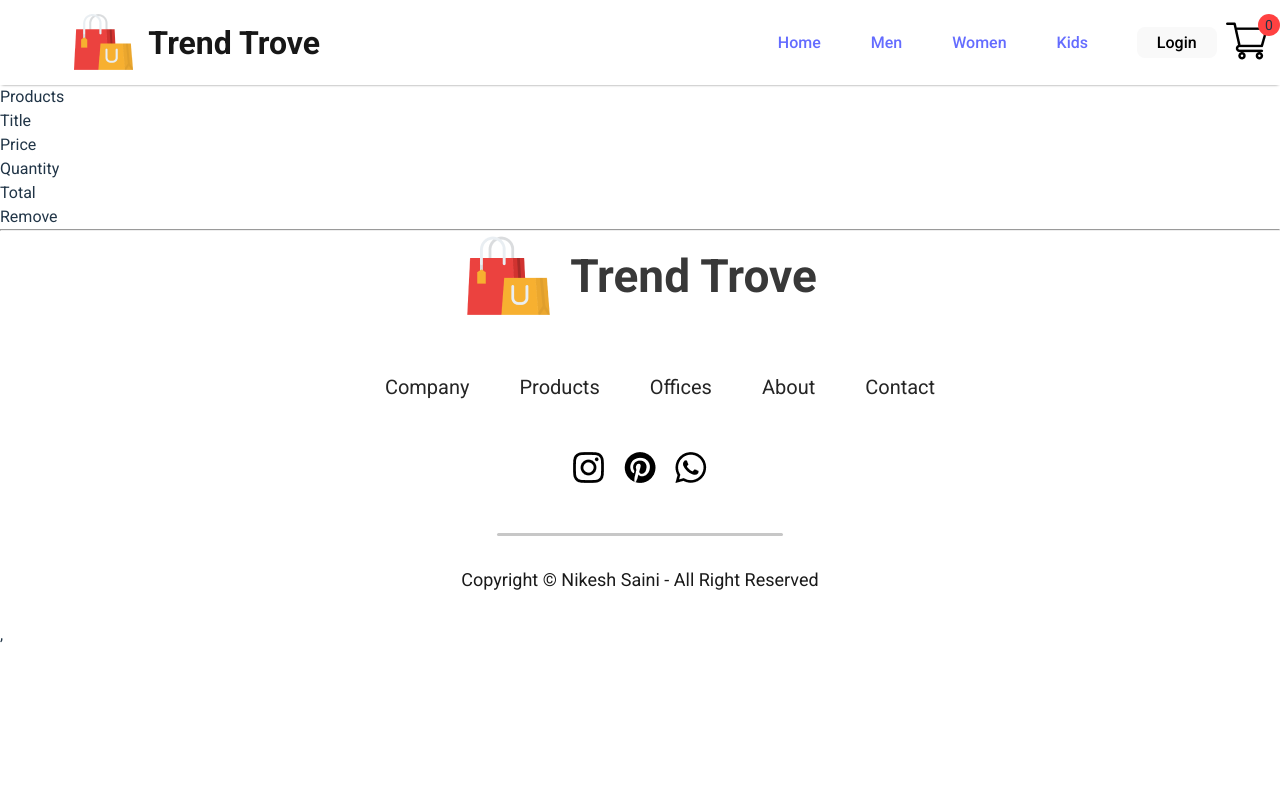
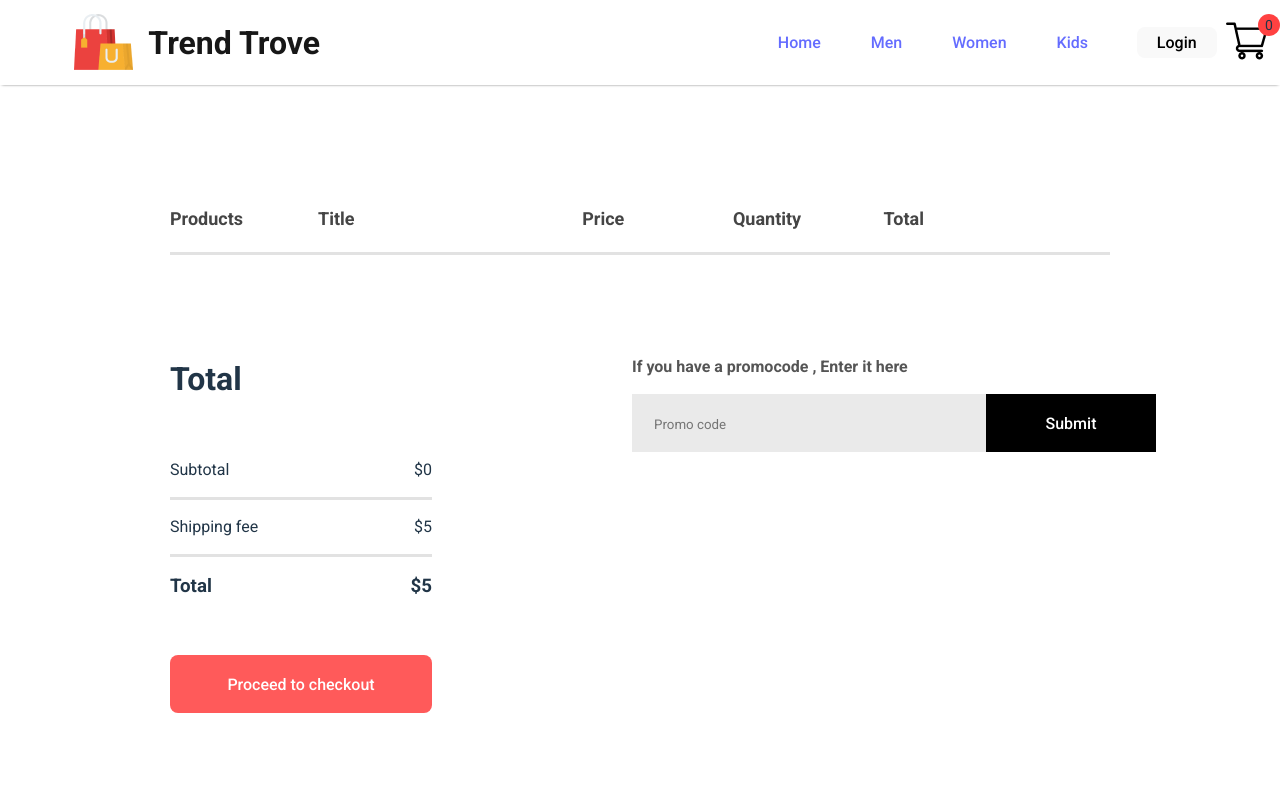
Before and after one commit to nikeshSaini/Trend-trove, a React app in the folder frontend/: page /cart in a window 1280 px wide. Shown: the top 800 px of the page. Built offline with nearby package versions, Linux system fonts and the light colour scheme; the HTML template or start-up script is replaced by a standard one.

Commit message:
cart page done

```diff
--- a/frontend/src/components/cartItems/cartitems.css
+++ b/frontend/src/components/cartItems/cartitems.css
@@ -0,0 +1,111 @@
+.cartitems{
+     margin: 100px 170px;
+}
+.cartitems hr{
+    height: 3px;
+    background:#e2e2e2;
+    border: 0;
+}
+
+.cartitems-format-main{
+    display: grid;
+    grid-template-columns: 0.5fr 2.5fr 1fr 1fr 1fr 1fr ;
+    align-items: center;
+    gap: 75px;
+    padding: 20px 0px;
+    color: #454545;
+    font-size: 18px;
+    font-weight: 600;
+}
+
+.cartitem-format{
+    font-size: 17px;
+    font-weight: 500;
+}
+.carticon-product-icon{
+    height: 62px;
+}
+
+.cartitem-remove-icon{
+    width: 15px;
+    margin: 0px  40px;
+    cursor: pointer;
+}
+
+.cartitems-quantity{
+    display: flex;
+    justify-content: space-around;
+    align-items: center;
+    gap: 10px;
+    width: 125px;
+     height: 50px;
+     border: 2px solid #ebebeb;
+}
+.cartitems-quantity p{
+
+    height: 100%;
+    width: 25px;
+    font-size: 22px;
+    padding: 10px 15px;
+    font-weight: 700;
+    cursor: pointer;
+}
+
+.cartitem-down{
+    display: flex;
+    margin: 100px 0px;
+}
+.cartitem-total{
+    flex: 1;
+    display: flex;
+    flex-direction: column;
+    margin-right: 200px;
+    gap: 40px;
+}
+.cartitem-total-item{
+    display: flex;
+    padding: 15px 0px;
+    justify-content: space-between;
+}
+.cartitem-total-button{
+    width: 262px;
+    outline: none;
+    height: 58px;
+    background-color: #ff5a5a;
+    border: none;
+    color: #fff;
+    font-size: 16px;
+}
+.cartitem-promocode{
+    flex: 1;
+    font-size: 16px;
+    font-weight: 600;
+}
+.cartitem-promocode p{
+    color: #555;
+}
+
+.cartitem-promobox{
+    width: 504px;
+    margin-top: 15px;
+    padding-left: 20px;
+    height: 58px;
+    background-color: #eaeaea;
+}
+
+.cartitem-promobox input{
+    background-color: transparent;
+    height: 50px;
+    width: 330px;
+    border: none;
+    outline: none;
+}
+.cartitem-promobox button{
+    width: 170px;
+    height: 58px;
+    border-radius: 0px;
+    font-size: 16px;
+    background: #000;
+    color: #fff;
+    cursor: pointer;
+}
--- a/frontend/src/components/cartItems/cartitems.jsx
+++ b/frontend/src/components/cartItems/cartitems.jsx
@@ -5,7 +5,7 @@ import remove_icon from '../Assets/cart_cross_icon.png';
 
 
 export default function CartItem(){
-    const {all_product, cartItems,removeFromCart} = useContext(ShopContext);
+    const {all_product, cartItems,removeFromCart, addToCart,gettotalamount} = useContext(ShopContext);
 
     return (
        <div className="cartitems">
@@ -15,26 +15,62 @@ export default function CartItem(){
                 <p>Price </p>
                 <p>Quantity</p>
                 <p>Total</p>
-                <p>Remove</p>
+
             </div>
             <hr />
             {all_product.map((e)=>{
                 if(cartItems[e.id] >0){
                     return (
                     <div>
-                        <div className="cartitem-format">
+                        <div className="cartitem-format  cartitems-format-main">
                             <img src={e.image} alt="" className='carticon-product-icon'/>
                             <p>{e.name}</p>
-                            <p>{e.new_price}</p>
-                            <button className='cartitems-quantity'>{cartItems[e.id]}</button>
-                            <p>{e.new_price*cartItems[e.id]}</p>
-                            <img src={remove_icon} onClick={()=>{removeFromCart(e.id)}} alt="" />
+                            <p>${e.new_price}</p>
+                            <button className='cartitems-quantity' >
+                                <p onClick={()=>{removeFromCart(e.id)}}>-</p>
+                                    {cartItems[e.id]}
+                                <p onClick={()=>{addToCart(e.id)}}>+</p></button>
+
+                            <p>${e.new_price*cartItems[e.id]}</p>
+
                         </div>
                         <hr />
                     </div>)
                 }
+                return null;
             })}
 
+            <div className="cartitem-down">
+                <div className="cartitem-total">
+                    <h1>Total</h1>
+                    <div>
+                        <div className="cartitem-total-item">
+                            <p>Subtotal</p>
+                            <p>${gettotalamount()}</p>
+                        </div>
+                        <hr />
+                        <div className="cartitem-total-item">
+                            <p>Shipping fee</p>
+                            <p>{gettotalamount()>100?"Free" :"$5"}</p>
+                        </div>
+                        <hr />
+                        <div className="cartitem-total-item">
+                            <h3>Total</h3>
+                            <h3>${gettotalamount()>100?gettotalamount():gettotalamount()+5}</h3>
+                        </div>
+
+                    </div>
+
+                    <button className='cartitem-total-button'>Proceed to checkout</button>
+                </div>
+                <div className="cartitem-promocode">
+                    <p>If you have a promocode , Enter it here</p>
+                    <div className="cartitem-promobox">
+                        <input type="text" name="" id="" placeholder='Promo code'/>
+                        <button>Submit</button>
+                    </div>
+                </div>
+            </div>
        </div>
     );
 };
--- a/frontend/src/context/ShopContext.jsx
+++ b/frontend/src/context/ShopContext.jsx
@@ -19,7 +19,17 @@ const  ShopContextProvider = (props)=> {
     const removeFromCart =(itemId)=>{
         setcartItem((prev)=>({...prev,[itemId]:prev[itemId]-1}));
     }
-    const contextValue = { all_product ,cartItems,addToCart,removeFromCart};
+    const gettotalamount =()=>{
+        let totalamount =0;
+        for(const item in cartItems){
+            if(cartItems[item]>0){
+                let iteminfo = all_product.find((product)=> product.id === Number(item));
+                totalamount += iteminfo.new_price* cartItems[item];
+            }
+        }
+        return totalamount;
+    }
+    const contextValue = { all_product ,cartItems,addToCart,removeFromCart, gettotalamount};
 
     return (
         <ShopContext.Provider value={contextValue}>
```
Also changed, not shown: frontend/src/components/Assets/plus.png (added).
